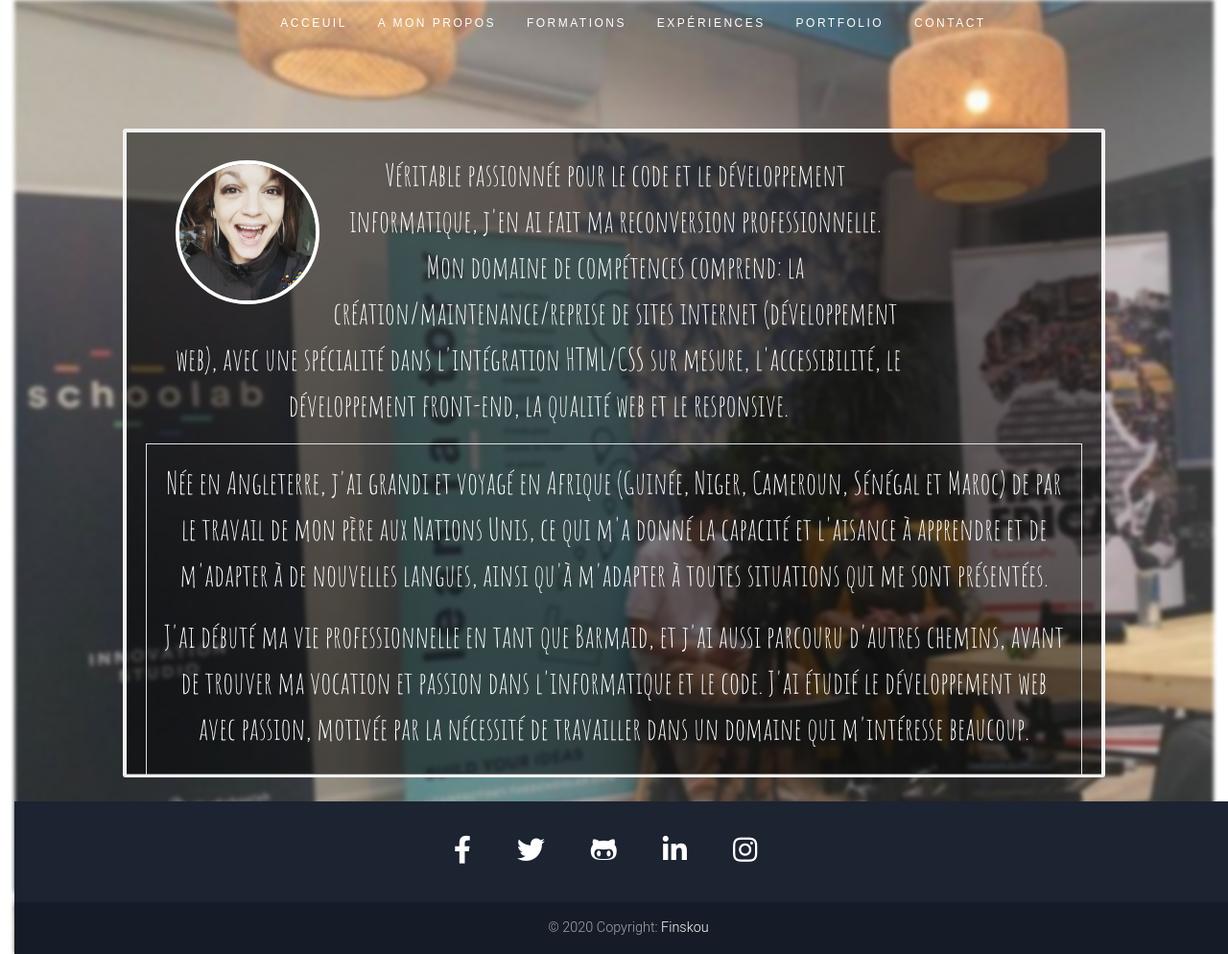
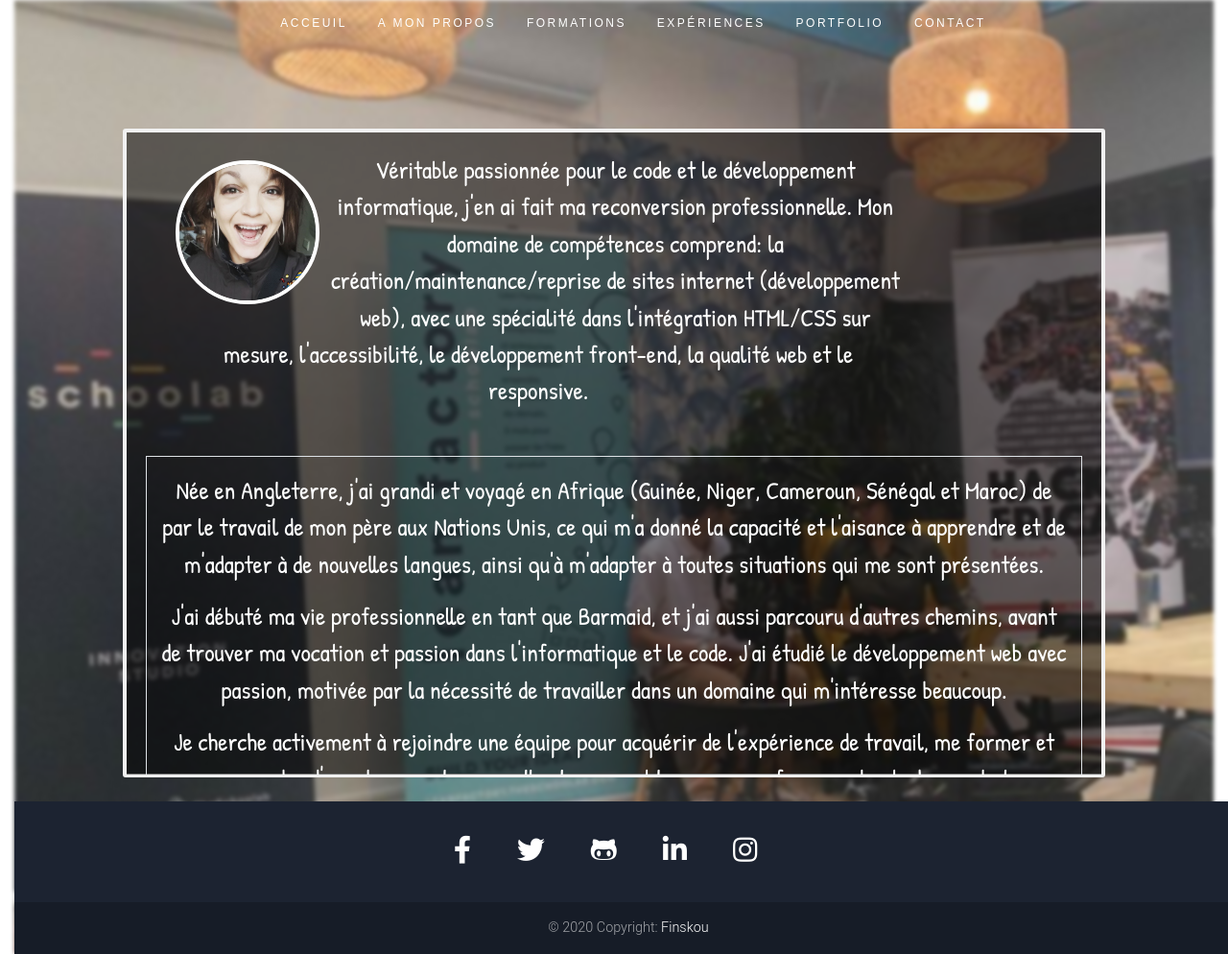
Before and after one commit to Finskou/cvfr, a Symfony app: template templates/page/apropos.html.twig in a window 1280 px wide. Shown: the whole page at 96% size. Run offline with Twig, Linux system fonts and the light colour scheme; the template is opened without the code that fills it, so the values that code supplies are empty; some libraries are stand-ins or nearby versions.

Commit message:
update font from about

```diff
--- a/templates/base.html.twig
+++ b/templates/base.html.twig
@@ -5,7 +5,7 @@
         <title>{% block title %}Leila Rhazaoui{% endblock %}</title>
         {% block stylesheets %}
         <link rel="stylesheet" href="https://use.fontawesome.com/releases/v5.8.2/css/all.css">
-        <link href="https://fonts.googleapis.com/css?family=Amatic+SC|Oxanium|Cormorant+Garamond&display=swap" rel="stylesheet">
+        <link href="https://fonts.googleapis.com/css?family=Amatic+SC|Patrick+Hand&display=swap" rel="stylesheet">
         <link href="css/bootstrap.min.css" rel="stylesheet">
         <link href="css/mdb.min.css" rel="stylesheet">
         <link href="css/style.css" rel="stylesheet">
--- a/templates/page/apropos.html.twig
+++ b/templates/page/apropos.html.twig
@@ -19,8 +19,8 @@
   width: 80%;
   padding: 20px;
   text-align: center;
-  font-family: 'Amatic SC' ;
-  font-size: 2em;
+  font-family: 'Patrick Hand', cursive ;
+  font-size: 1.6em;
   overflow:auto;
 }
 </style>
@@ -28,7 +28,7 @@
 <div class="bg-image-about"></div>
 <section class="text-center" >
 <div class="about-text" style="margin-top:-25px">
-  <div class="col-md-12">
+  <div class="col-md-12 mb-5">
     <img src="img/happy.jpg" class="profile-pic ml-3" alt="profile picture">
         <div>
           <div class="col-md-10">
```
